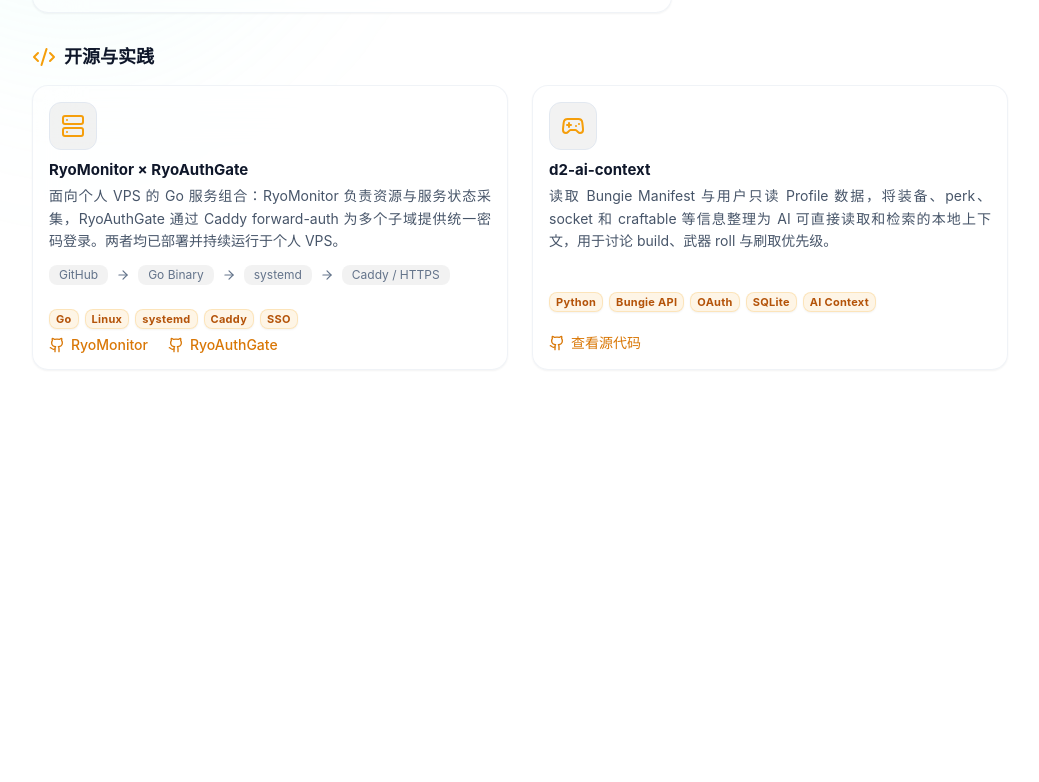
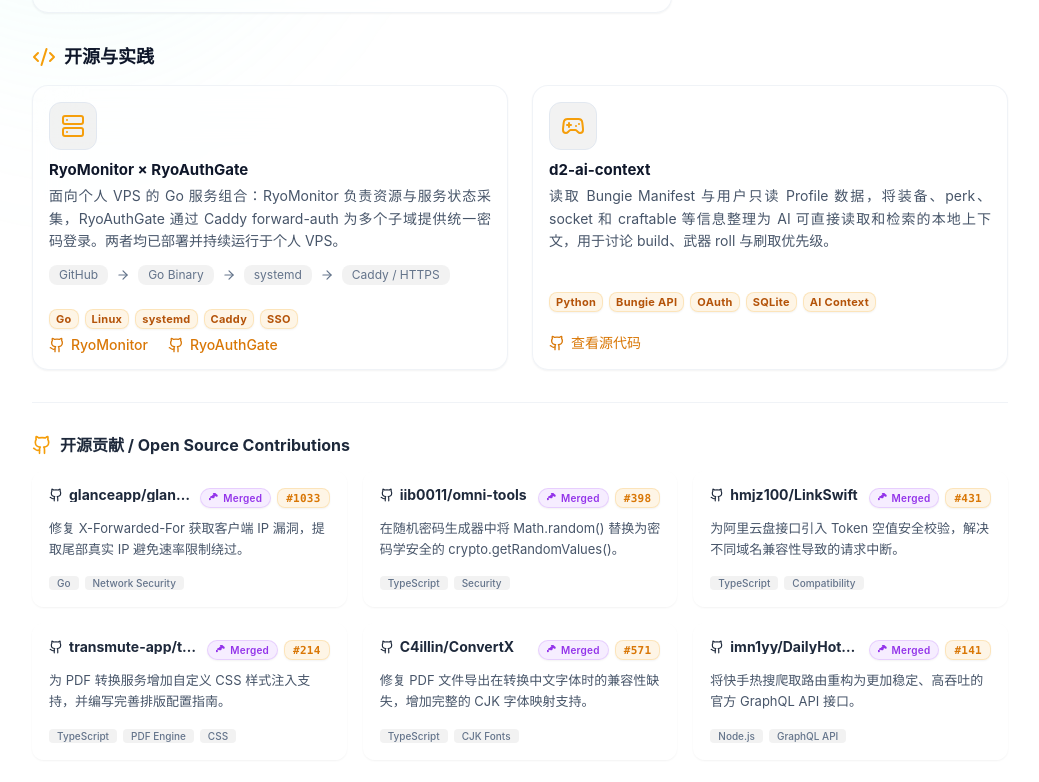
Before and after one commit to RyoSXu/RyoSXu.github.io, a Vue app: page / in a window 1280 px wide. Shown: the part 1325-2107 px from the top of the page, without its empty margins (120-1159 px from the left). Before the commit the page ends 1791 px from the top, so only its background shows below. Built offline with nearby package versions, Linux system fonts and the light colour scheme; the HTML template or start-up script is replaced by a standard one.

Commit message:
feat(about): 在个人主页新增开源贡献卡片板块

```diff
--- a/src/data/resume.ts
+++ b/src/data/resume.ts
@@ -107,4 +107,60 @@
       icon: 'activity',
     },
   ],
+  contributions: [
+    {
+      repo: 'glanceapp/glance',
+      repoUrl: 'https://github.com/glanceapp/glance',
+      prNumber: 1033,
+      prUrl: 'https://github.com/glanceapp/glance/pull/1033',
+      description: '修复 X-Forwarded-For 获取客户端 IP 漏洞，提取尾部真实 IP 避免速率限制绕过。',
+      tags: ['Go', 'Network Security'],
+      merged: true
+    },
+    {
+      repo: 'iib0011/omni-tools',
+      repoUrl: 'https://github.com/iib0011/omni-tools',
+      prNumber: 398,
+      prUrl: 'https://github.com/iib0011/omni-tools/pull/398',
+      description: '在随机密码生成器中将 Math.random() 替换为密码学安全的 crypto.getRandomValues()。',
+      tags: ['TypeScript', 'Security'],
+      merged: true
+    },
+    {
+      repo: 'hmjz100/LinkSwift',
+      repoUrl: 'https://github.com/hmjz100/LinkSwift',
+      prNumber: 431,
+      prUrl: 'https://github.com/hmjz100/LinkSwift/pull/431',
+      description: '为阿里云盘接口引入 Token 空值安全校验，解决不同域名兼容性导致的请求中断。',
+      tags: ['TypeScript', 'Compatibility'],
+      merged: true
+    },
+    {
+      repo: 'transmute-app/transmute',
+      repoUrl: 'https://github.com/transmute-app/transmute',
+      prNumber: 214,
+      prUrl: 'https://github.com/transmute-app/transmute/pull/214',
+      description: '为 PDF 转换服务增加自定义 CSS 样式注入支持，并编写完善排版配置指南。',
+      tags: ['TypeScript', 'PDF Engine', 'CSS'],
+      merged: true
+    },
+    {
+      repo: 'C4illin/ConvertX',
+      repoUrl: 'https://github.com/C4illin/ConvertX',
+      prNumber: 571,
+      prUrl: 'https://github.com/C4illin/ConvertX/pull/571',
+      description: '修复 PDF 文件导出在转换中文字体时的兼容性缺失，增加完整的 CJK 字体映射支持。',
+      tags: ['TypeScript', 'CJK Fonts'],
+      merged: true
+    },
+    {
+      repo: 'imn1yy/DailyHotApi',
+      repoUrl: 'https://github.com/imn1yy/DailyHotApi',
+      prNumber: 141,
+      prUrl: 'https://github.com/imn1yy/DailyHotApi/pull/141',
+      description: '将快手热搜爬取路由重构为更加稳定、高吞吐的官方 GraphQL API 接口。',
+      tags: ['Node.js', 'GraphQL API'],
+      merged: true
+    }
+  ],
 }
--- a/src/views/About.vue
+++ b/src/views/About.vue
@@ -381,6 +381,53 @@
               </template>
             </BaseItemCard>
           </div>
+
+          <!-- Divider line and Contributions Section -->
+          <div v-if="resumeData.contributions && resumeData.contributions.length" class="mt-8 pt-8 border-t border-slate-200/50 dark:border-white/5 no-print">
+            <h3 class="text-[16px] font-bold mb-4 flex items-center gap-2 text-slate-800 dark:text-gray-200">
+              <Github class="w-5 h-5 text-amber-500 dark:text-amber-400" /> 开源贡献 / Open Source Contributions
+            </h3>
+            <div class="grid grid-cols-1 md:grid-cols-2 lg:grid-cols-3 gap-4">
+              <div v-for="contribution in resumeData.contributions" :key="contribution.prUrl"
+                   class="glass-liquid p-4 rounded-xl flex flex-col justify-between border border-white/20 dark:border-white/5 shadow-sm hover:shadow-md transition-all duration-300 hover:-translate-y-0.5 h-full">
+                <div>
+                  <div class="flex items-start justify-between gap-2 mb-2.5">
+                    <a :href="contribution.repoUrl"
+                       target="_blank"
+                       rel="noopener noreferrer"
+                       :aria-label="`访问 ${contribution.repo} 仓库`"
+                       class="font-bold text-[14px] text-slate-800 dark:text-gray-200 hover:text-amber-500 dark:hover:text-amber-400 transition-colors flex items-center gap-1.5 min-w-0">
+                      <Github class="w-3.5 h-3.5 shrink-0" />
+                      <span class="truncate">{{ contribution.repo }}</span>
+                    </a>
+
+                    <div class="flex items-center gap-1.5 shrink-0">
+                      <span v-if="contribution.merged"
+                            class="tag-glass bg-purple-500/10 dark:bg-purple-500/20 text-purple-600 dark:text-purple-300 border-purple-500/20 dark:border-purple-500/30 text-[10px] font-semibold py-0.5 px-2 rounded-full flex items-center gap-1">
+                        <svg class="w-2.5 h-2.5 fill-current" viewBox="0 0 16 16" version="1.1" aria-hidden="true"><path d="M5.45 5.15a1.75 1.75 0 1 1-2.18 2.18l-.92.92a1.75 1.75 0 1 1-1.22-.38l.92-.92a1.75 1.75 0 0 1 2.18-2.18l3.15-3.15a1.75 1.75 0 1 1 2.18-2.18l3.15 3.15a1.75 1.75 0 1 1-2.18 2.18L8.78 6.07a1.75 1.75 0 0 1-2.18 2.18L5.45 5.15Z"></path></svg>
+                        Merged
+                      </span>
+                      <a :href="contribution.prUrl"
+                         target="_blank"
+                         rel="noopener noreferrer"
+                         :aria-label="`查看 Pull Request #${contribution.prNumber}`"
+                         class="tag-glass bg-amber-500/10 dark:bg-amber-500/20 text-amber-600 dark:text-amber-300 border-amber-500/20 dark:border-amber-500/30 text-[11px] font-mono font-semibold py-0.5 px-2 hover:bg-amber-500/20 transition-all">
+                        #{{ contribution.prNumber }}
+                      </a>
+                    </div>
+                  </div>
+                  <p :title="contribution.description" class="text-[13px] text-slate-600 dark:text-gray-300 line-clamp-3 mb-4 leading-relaxed cursor-help">
+                    {{ contribution.description }}
+                  </p>
+                </div>
+                <div class="flex flex-wrap gap-1.5 mt-auto">
+                  <span v-for="tag in contribution.tags" :key="tag" class="text-[10px] px-2 py-0.5 rounded bg-black/5 dark:bg-white/5 text-slate-500 dark:text-gray-400 font-medium">
+                    {{ tag }}
+                  </span>
+                </div>
+              </div>
+            </div>
+          </div>
         </section>
 
       <!-- Resume Preview Modal -->
```
Also changed, not shown: src/types/resume.ts (+11 -0 lines).
